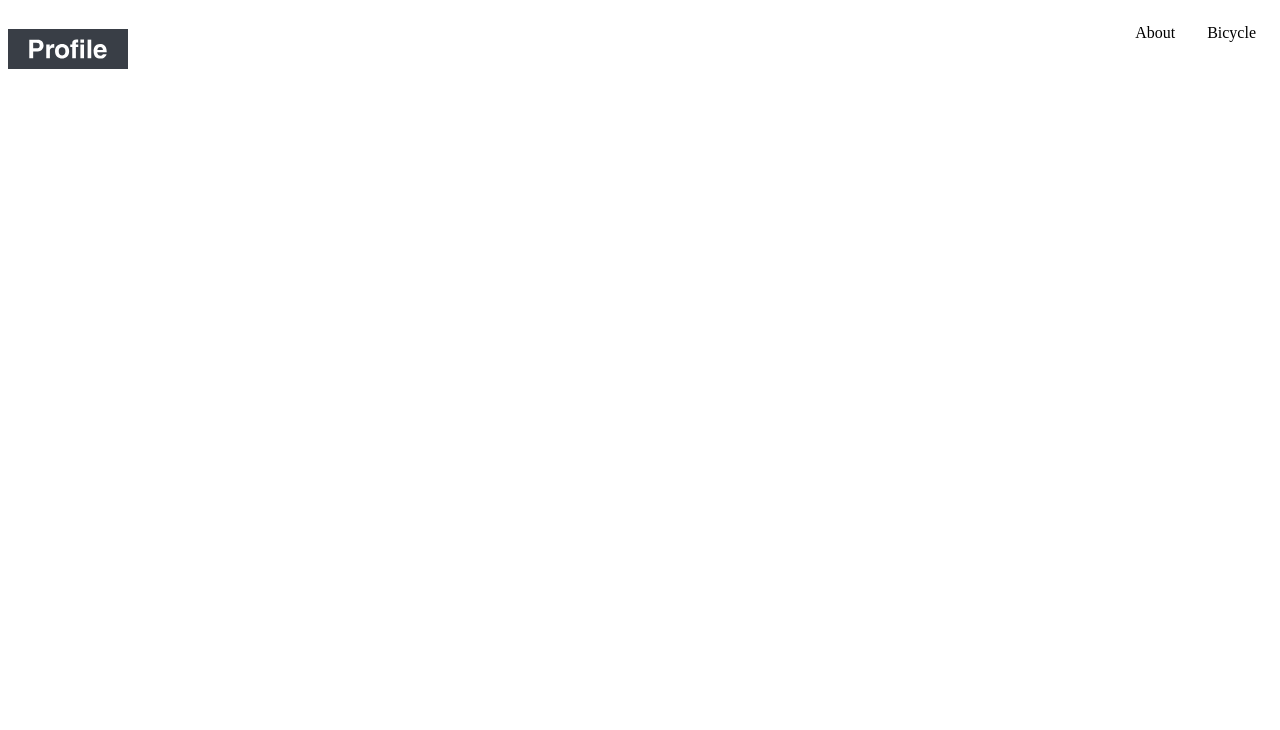
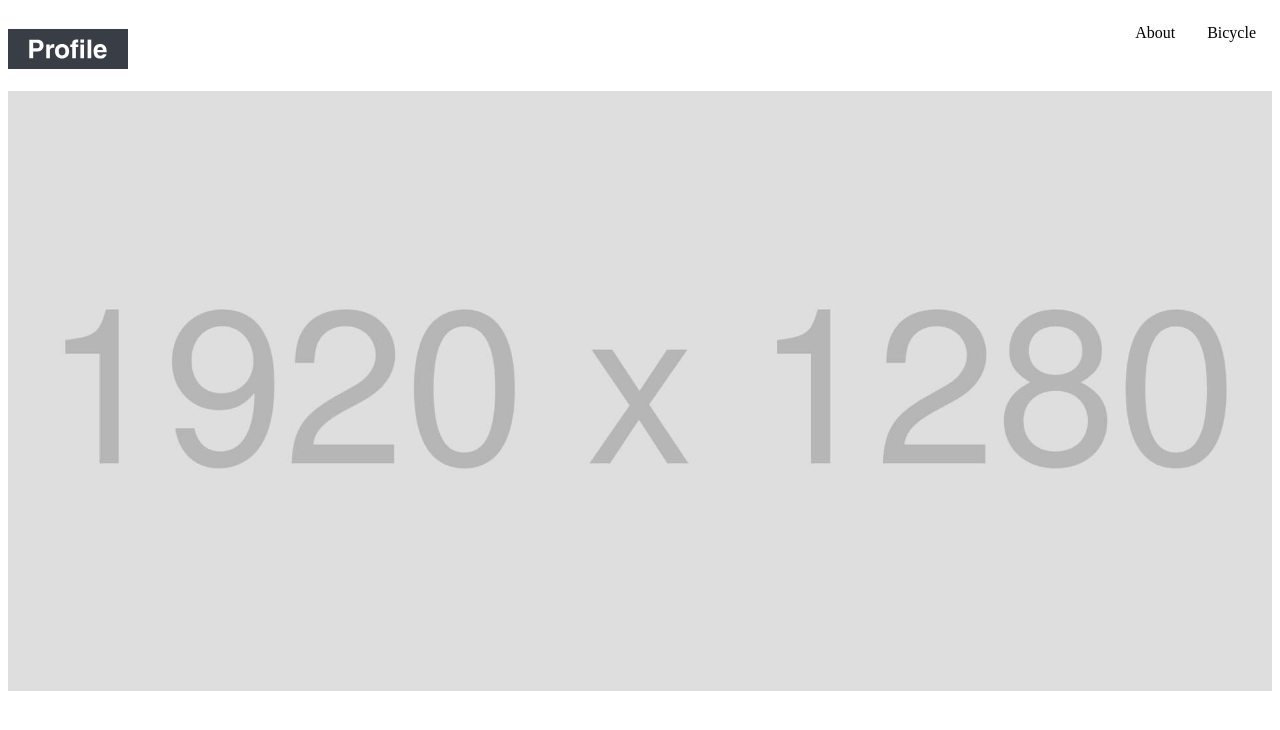
Before and after one commit to sunfield16/WebsiteLearning, a plain HTML site: page Introduction/Profile/index.html in a window 1280 px wide. Drawn offline with Linux system fonts and the light colour scheme.

Commit message:
feat: [Profile]メインビジュアルの作成

```diff
--- a/Introduction/Profile/css/style.css
+++ b/Introduction/Profile/css/style.css
@@ -42,3 +42,14 @@ img
     list-style-type: none;
     padding: 0px 16px;
 }
+
+#main-visual img
+{
+    /* 横幅は画面全体に広げて、縦幅は固定にする */
+    width: 100%;
+    max-width: 1920px;
+    height: 600px;
+
+    /* コンテナを埋めるように拡大・縮小 */
+    object-fit: cover;
+}
--- a/Introduction/Profile/index.html
+++ b/Introduction/Profile/index.html
@@ -24,8 +24,8 @@
 	<!-- メインコンテンツ -->
 	<main>
 		<!-- メインビジュアル -->
-		<div>
-
+		<div id="main-visual">
+			<img src="./img/mainvisual.jpg" alt="プロフィールサイト">
 		</div>
 		<!-- About -->
 		<section>
```
Also changed, not shown: Introduction/Profile/img/mainvisual.jpg (added).
